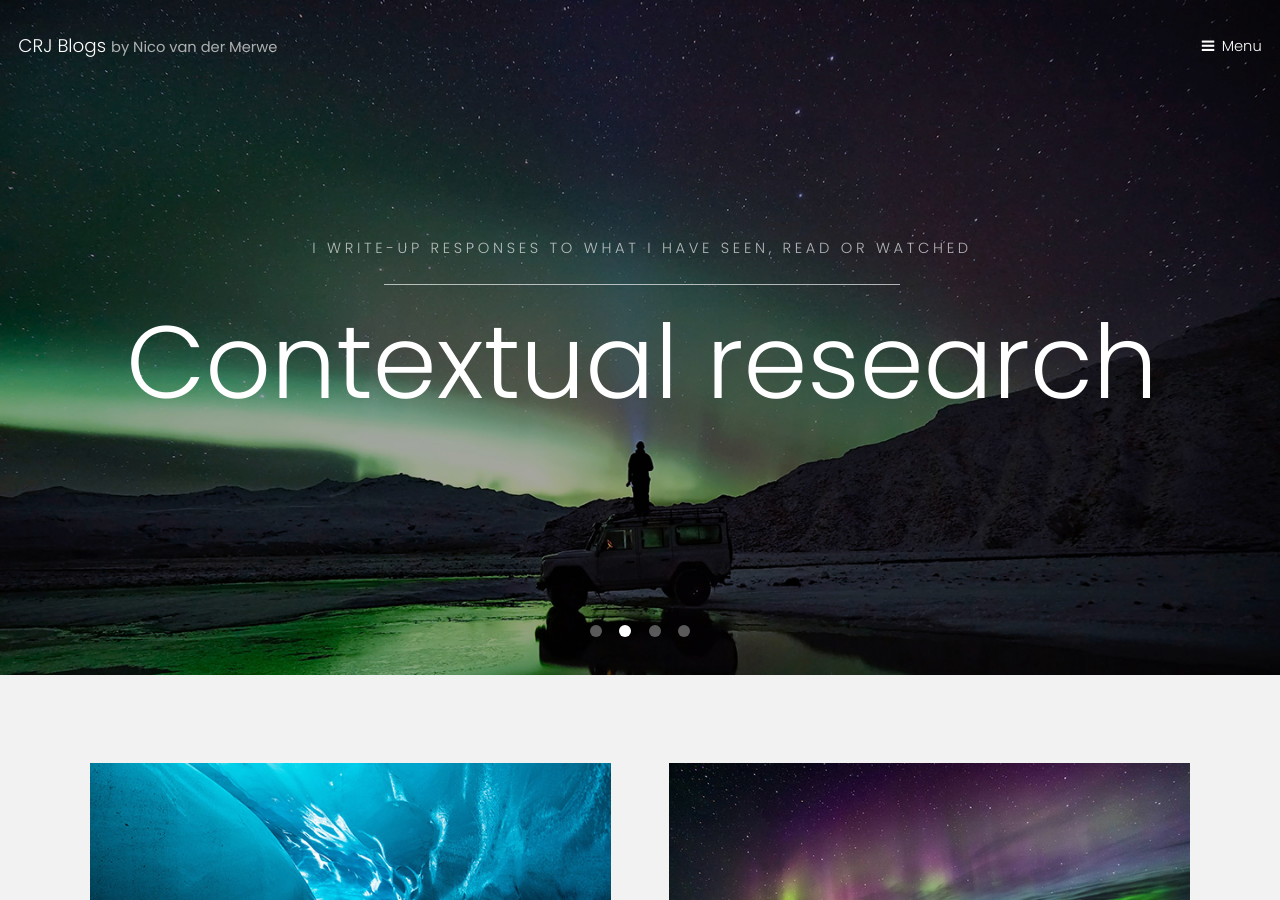
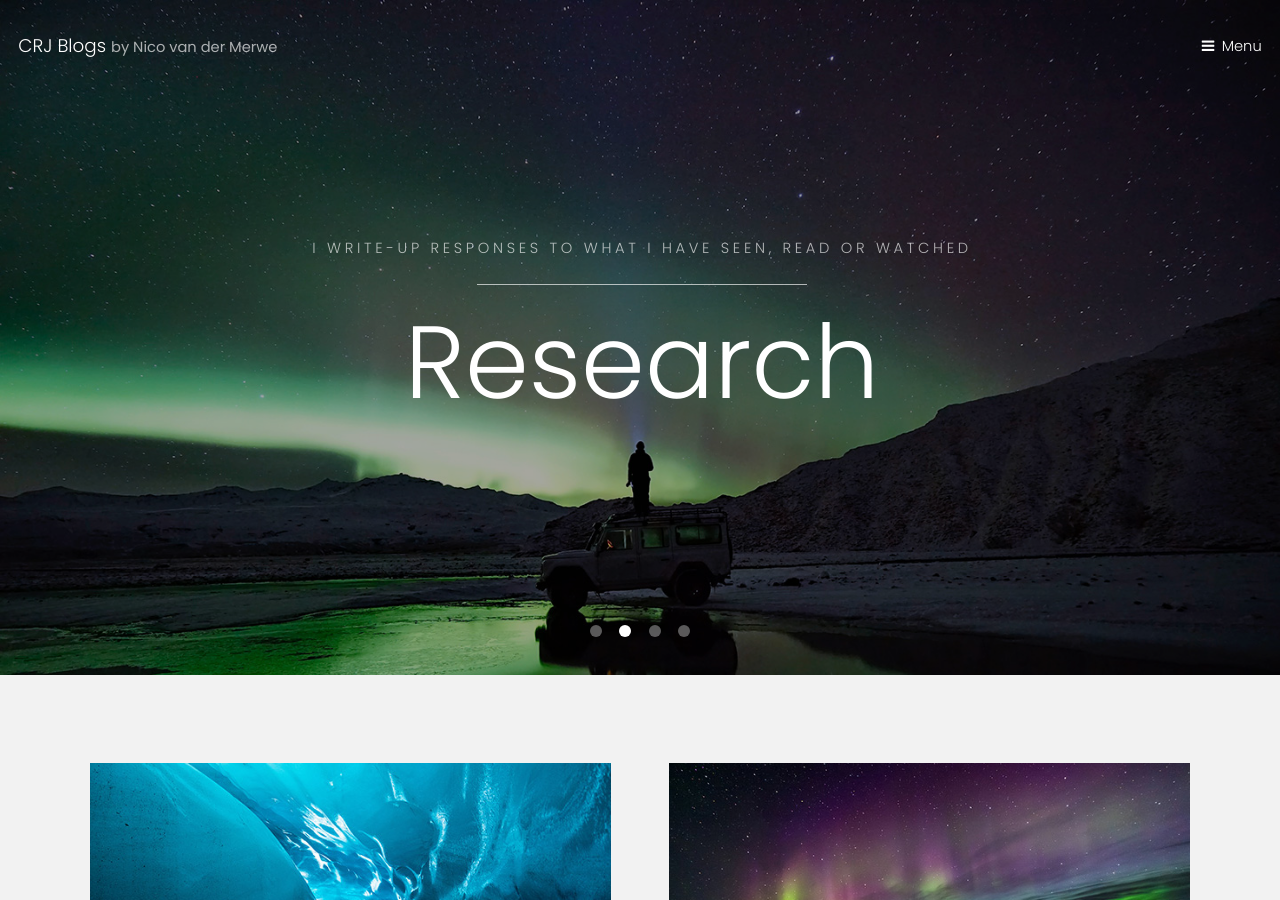
Before and after one commit to NicoVDMerweCRJ/NicoVDMerweCRJ.github.io, a Jekyll site: the page index.html, which Jekyll copies as it is, in a window 1280 px wide and 900 px high. Built offline with Jekyll 4.4.1, drawn with Linux system fonts in a browser that asks for light colours.

Commit message:
Update index.html

```diff
--- a/index.html
+++ b/index.html
@@ -43,7 +43,7 @@
 					<div class="inner">
 						<header>
 							<p>I Write-up responses to what I have seen, read or watched</p>
-							<h2>Contextual research</h2>
+							<h2>Research</h2>
 						</header>
 					</div>
 				</article>
```
Also changed, not shown: other parts of index.html (+1 -1 lines).
